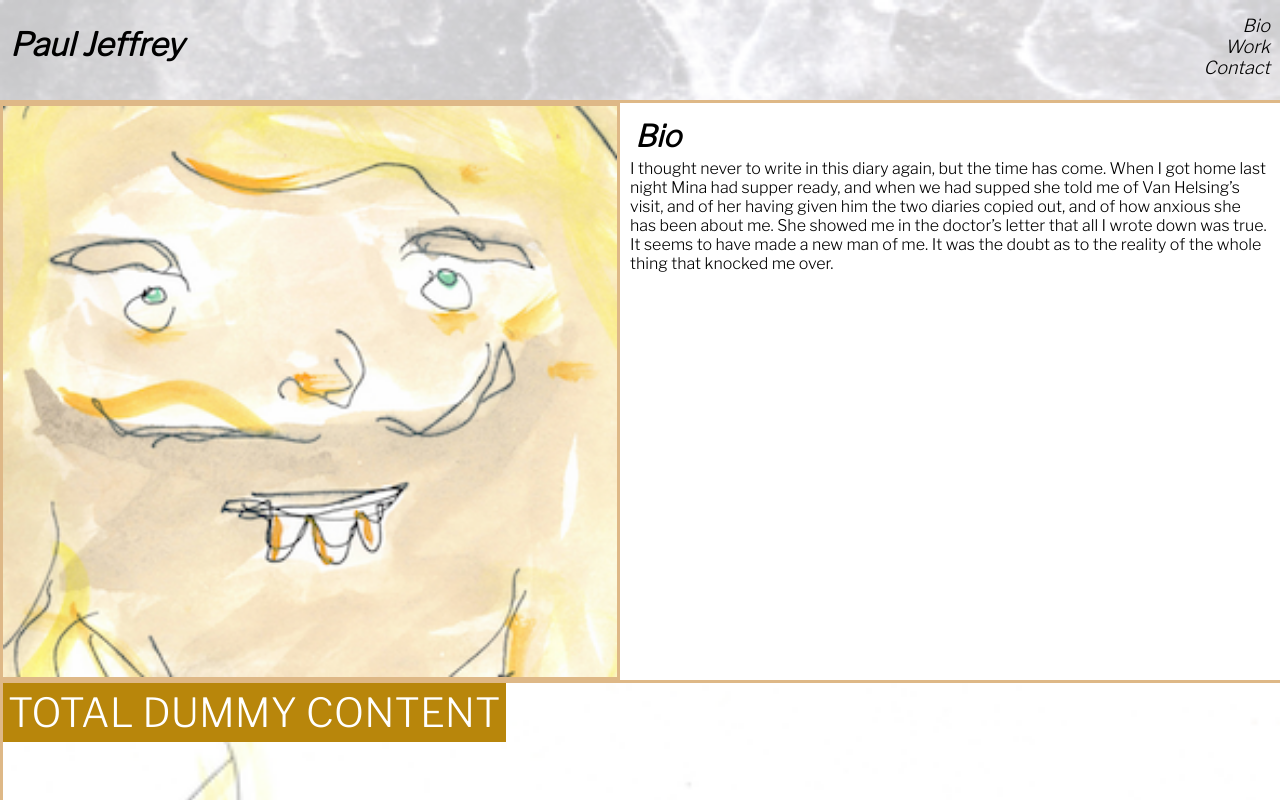
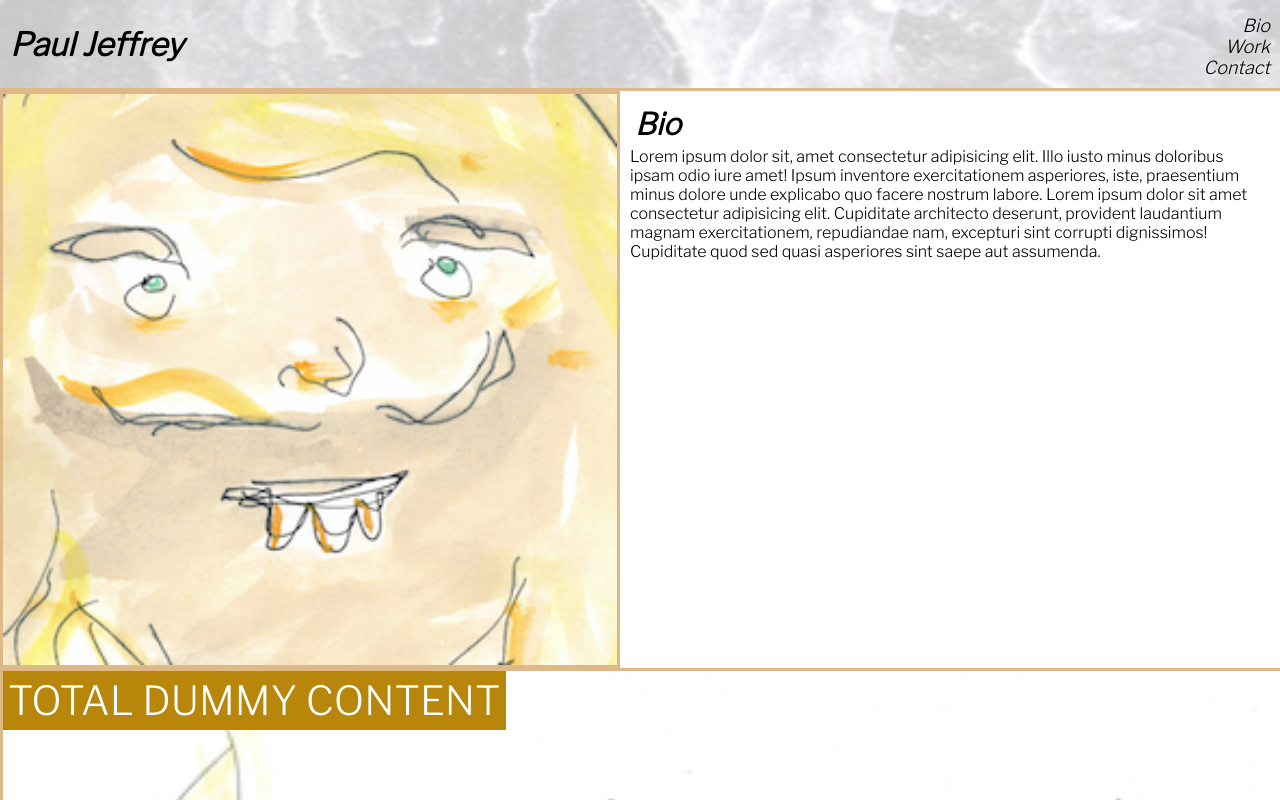
Before and after one commit to Paulndrwjeffrey/Shameless-Self-Promotion, a plain HTML site: page index.html in a window 1280 px wide. Shown: the top 800 px of the page. Drawn offline with nearby package versions, Linux system fonts and the light colour scheme.

Commit message:
improving css

```diff
--- a/assets/styles.css
+++ b/assets/styles.css
@@ -4,10 +4,6 @@
     border: 0;
     list-style: none;
     font-family: 'Libre Franklin', sans-serif;
-}
-* p {
-    display: flex;
-    font-size: 16px;
 }
 
 a {
@@ -24,22 +20,19 @@ header {
     background-size: cover;
     border-bottom: 3px solid;
     border-color: burlywood;
-    min-height: 100px;
     width: 100%;
     display: flex;
     flex-flow: row nowrap;
     justify-content: space-between;
 }
 
-header h1 {
+h1 {
     padding: 25px 10px 20px 10px;
     font-style: italic;
-    flex: 70%;
 }
 
-header nav {
+nav {
     padding: 15px 10px 10px 10px;
-    float: right;
     flex: 30%;
     text-align: right;
 }
--- a/index.html
+++ b/index.html
@@ -10,9 +10,10 @@
     <link href="https://fonts.googleapis.com/css2?family=Libre+Franklin:wght@300&display=swap" rel="stylesheet">
     <title>Paul Jeffrey</title>
 </head>
+
 <body>
     <header>
-        <h1><span>Paul Jeffrey</span></h1>
+        <h1>Paul Jeffrey</h1>
         <nav>
             <ul>
                 <li><a href="#Bio">Bio</a></li>
@@ -24,11 +25,10 @@
 
     <main>
 
-
         <div class="Biography">
             <a id="Bio"></a>
             <h2>Bio</h2>
-            <p>I thought never to write in this diary again, but the time has come. When I got home last night Mina had supper ready, and when we had supped she told me of Van Helsing’s visit, and of her having given him the two diaries copied out, and of how anxious she has been about me. She showed me in the doctor’s letter that all I wrote down was true. It seems to have made a new man of me. It was the doubt as to the reality of the whole thing that knocked me over.
+            <p>Lorem ipsum dolor sit, amet consectetur adipisicing elit. Illo iusto minus doloribus ipsam odio iure amet! Ipsum inventore exercitationem asperiores, iste, praesentium minus dolore unde explicabo quo facere nostrum labore. Lorem ipsum dolor sit amet consectetur adipisicing elit. Cupiditate architecto deserunt, provident laudantium magnam exercitationem, repudiandae nam, excepturi sint corrupti dignissimos! Cupiditate quod sed quasi asperiores sint saepe aut assumenda.
             </p>
         </div>
 
@@ -42,22 +42,22 @@
             <p>TOTAL DUMMY CONTENT</p>
         </section>
 
-        <section class="morefunstuff">
+        <section class="otherfunstuff">
             <img src="assets/images/Potato.png" alt="Potato">
             <p>Potato</p>
         </section>
 
-        <section class="morefunstuff">
+        <section class="otherfunstuff">
             <img src="assets/images/bird.jpeg" alt="Bird">
             <p>DUMMY CONTENT</p>
         </section>
 
-        <section class="morefunstuff">
+        <section class="otherfunstuff">
             <img src="assets/images/bird.jpeg" alt="bird">
             <p>DUMMY CONTENT</p>
         </section>
 
-        <section class="morefunstuff">
+        <section class="otherfunstuff">
             <img src="assets/images/bird.jpeg" alt="bird">
             <p>DUMMY CONTENT</p>
         </section>
```
